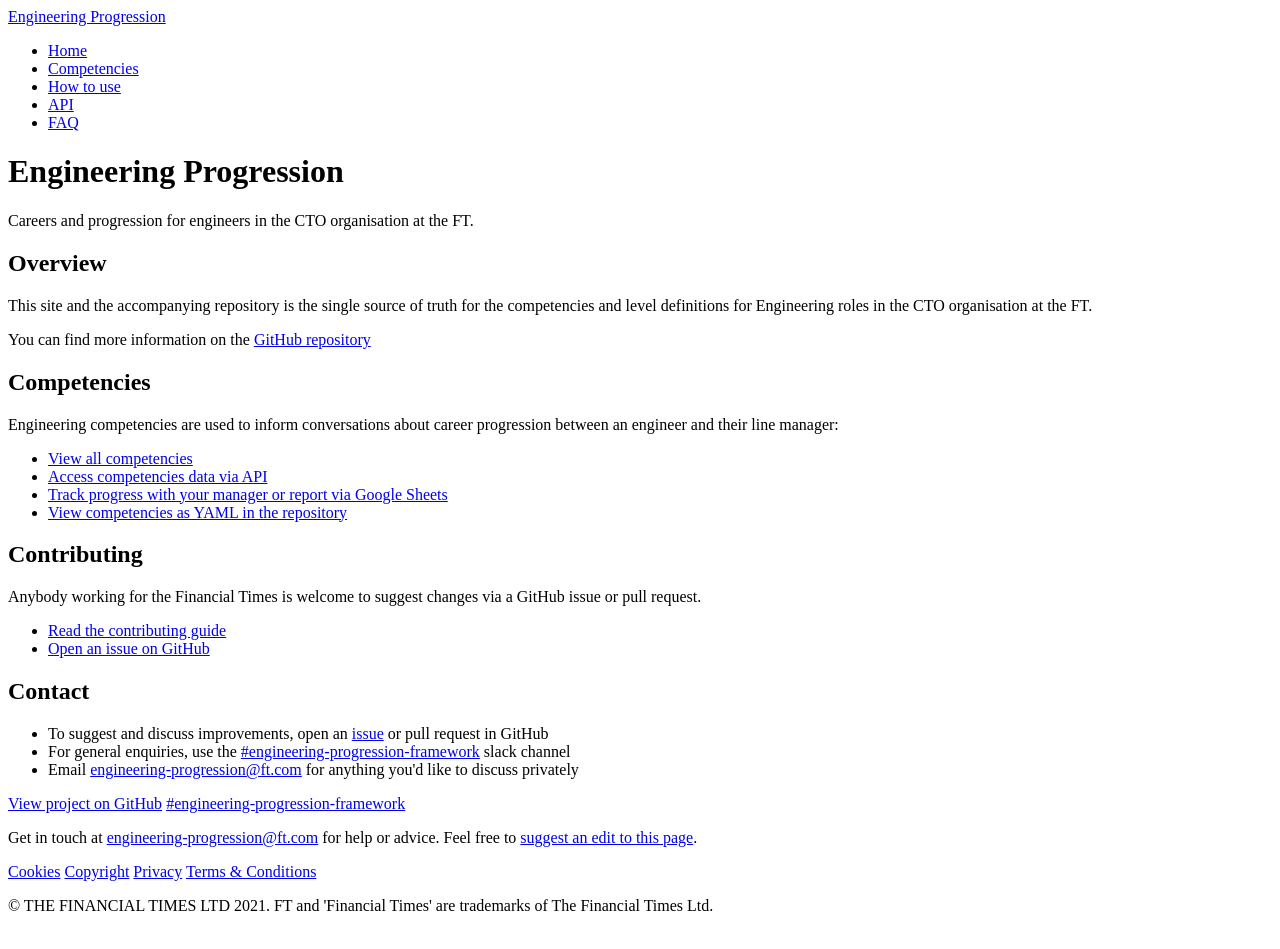
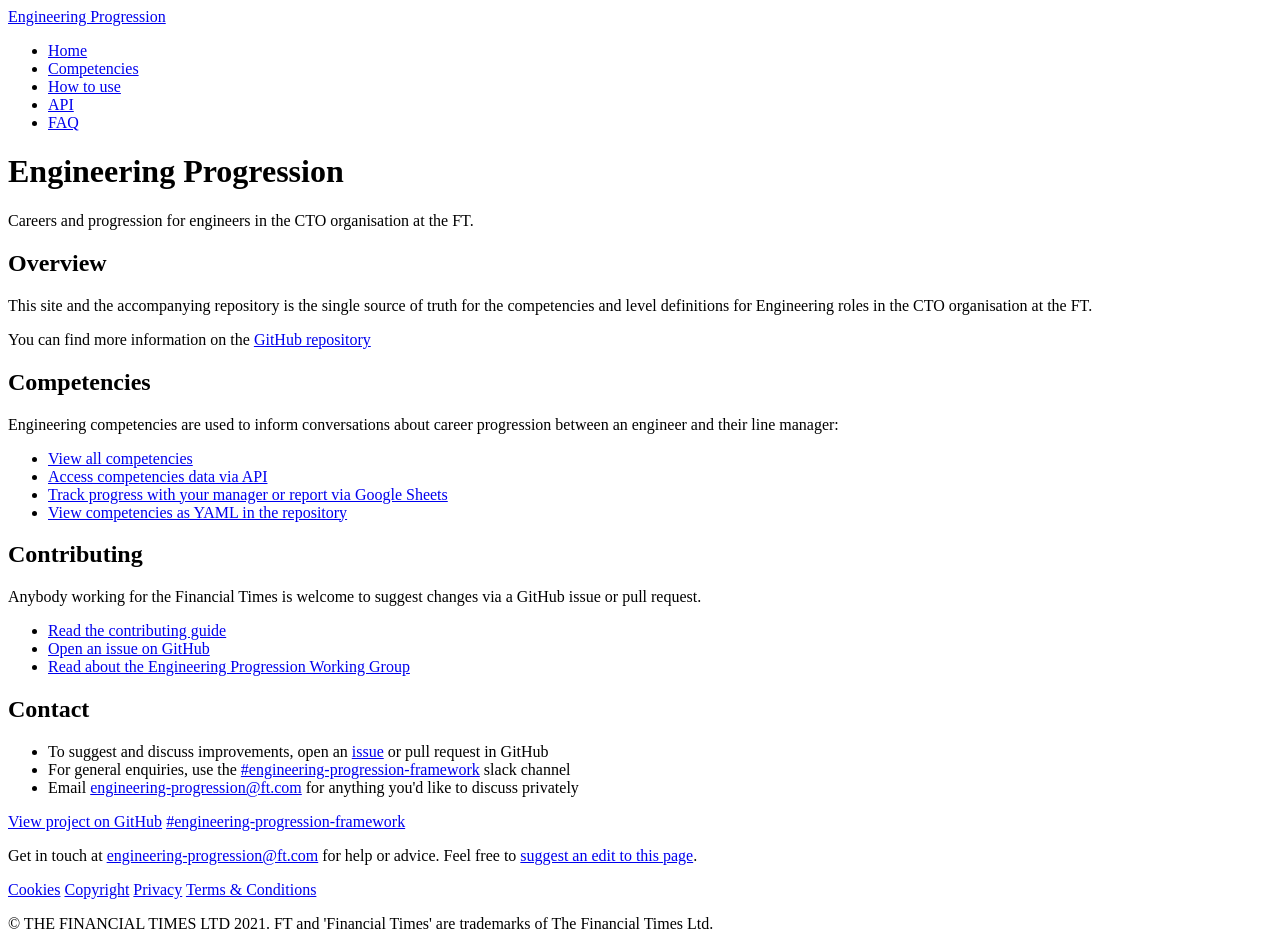
Before and after one commit to Financial-Times/engineering-progression, a Jekyll site: the page built from site/pages/home.html, in a window 1280 px wide. Built offline with Jekyll 4.4.1, drawn with Linux system fonts in a browser that asks for light colours; a style sheet for code colours, icons or effects is not loaded.

Commit message:
Link to the Working Group page from the home page

```diff
--- a/site/pages/home.html
+++ b/site/pages/home.html
@@ -52,6 +52,7 @@
 			<ul>
 				<li><a href="{{site.github.repository_url}}/blob/master/CONTRIBUTING.md#contributing" class="o-typography-link--external">Read the contributing guide</a></li>
 				<li><a href="{{site.github.repository_url}}/issues/new" class="o-typography-link--external">Open an issue on GitHub</a></li>
+				<li><a href="{{site.github.repository_url}}/issues/new" class="o-typography-link--external">Read about the Engineering Progression Working Group</a></li>
 			</ul>
 		</div>
 
```
